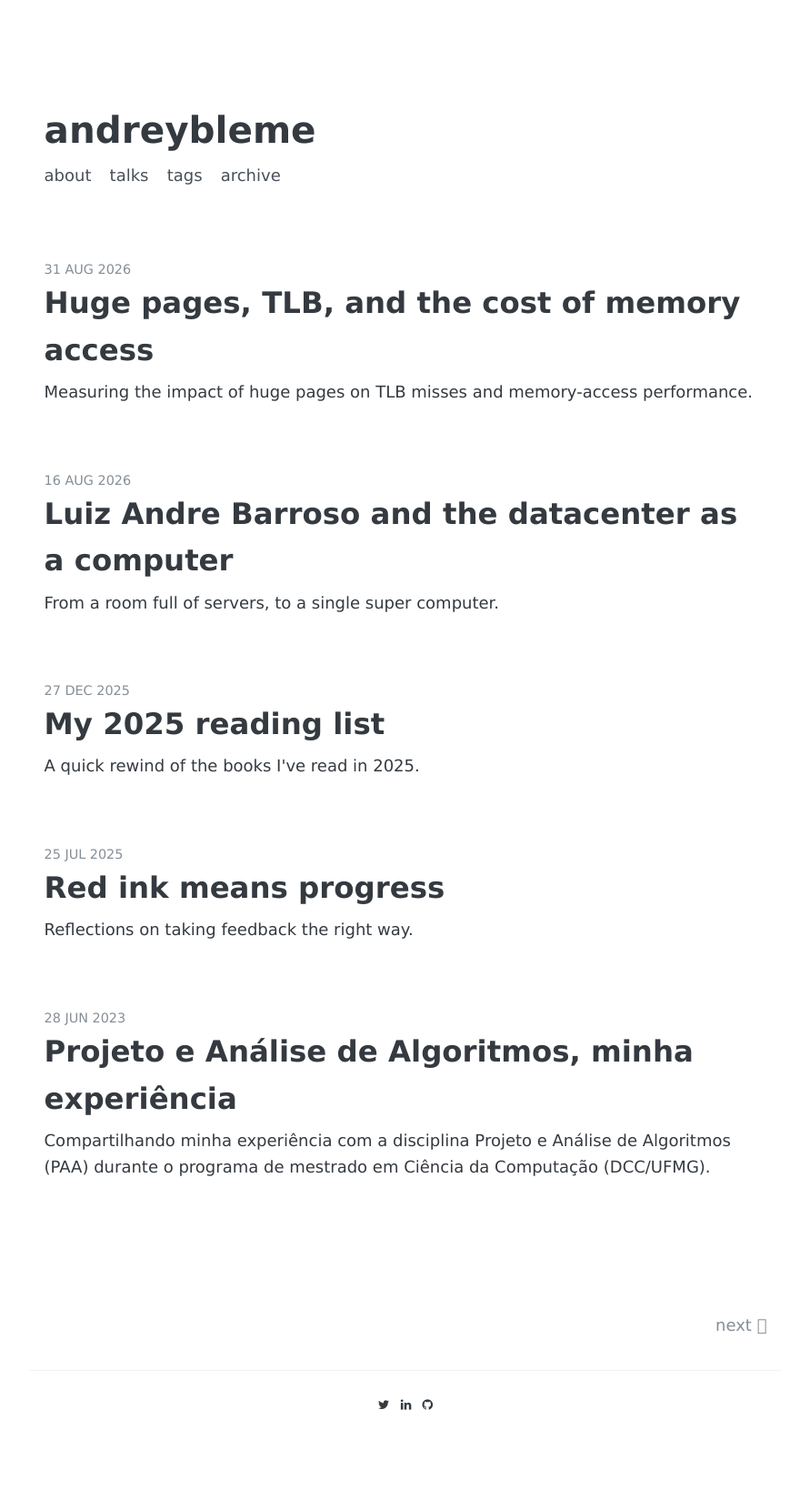
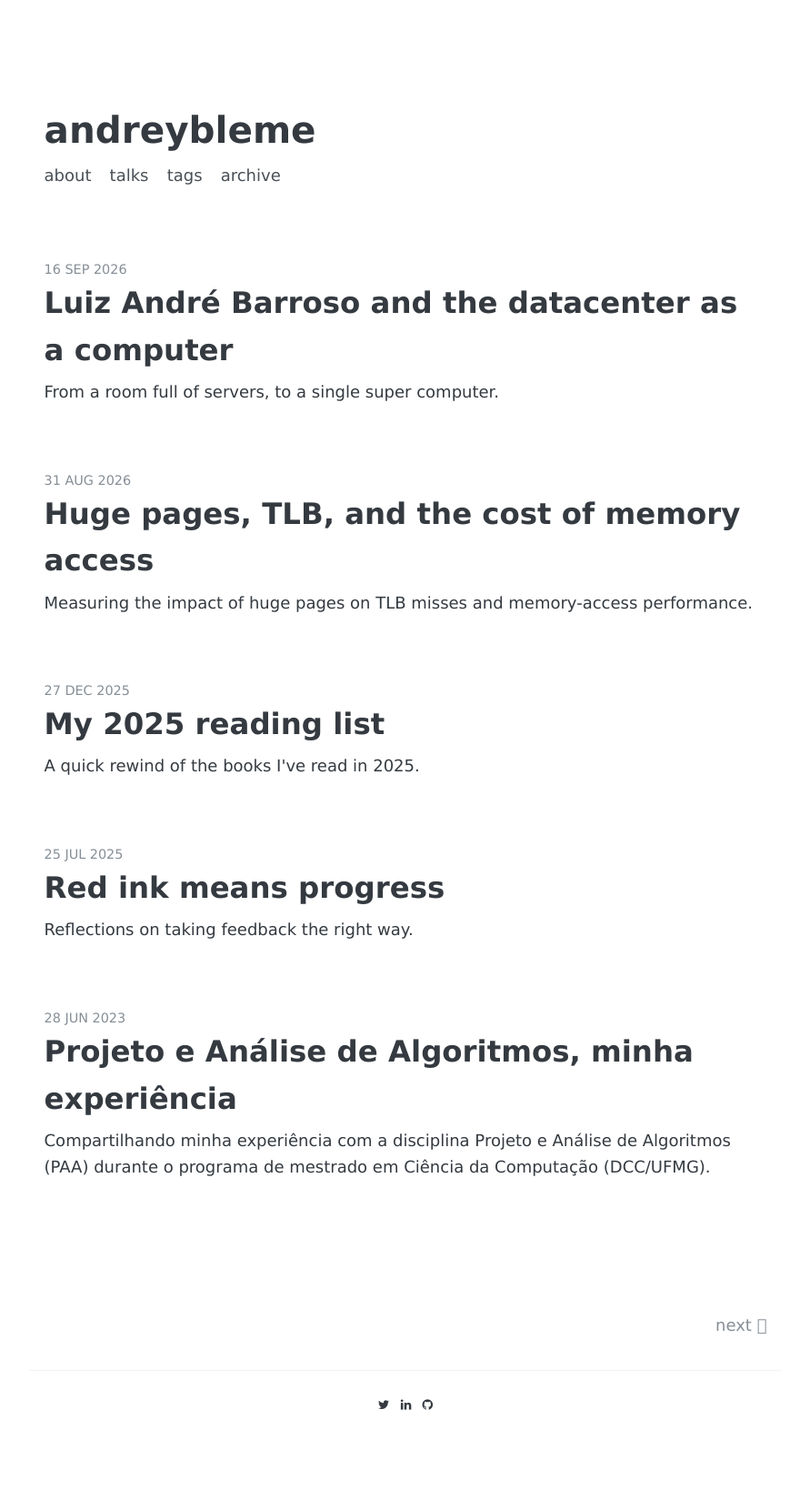
Before and after one commit to andreybleme/andreybleme.github.io, a Jekyll site: the page built from index.html, in a window 1280 px wide. Shown: the whole page at 91% size, without its empty margins (194-1085 px from the left). Built offline with Jekyll 4.4.1, drawn with Linux system fonts in a browser that asks for light colours; nearby versions of some CDN libraries; some web fonts are replaced; the list of posts is cut into pages by our own code.

```diff
--- a/_posts/2026-09-16-luiz-andre-barroso.markdown
+++ b/_posts/2026-09-16-luiz-andre-barroso.markdown
@@ -1,9 +1,9 @@
 ---
 layout: post
-title:  "Luiz Andre Barroso and the datacenter as a computer"
+title:  "Luiz André Barroso and the datacenter as a computer"
 description: "From a room full of servers, to a single super computer."
 tags: [offtopic]
-date:   2026-08-16 13:13:52
+date:   2026-09-16 13:13:52
 comments: true
 share: true
 ---
```
